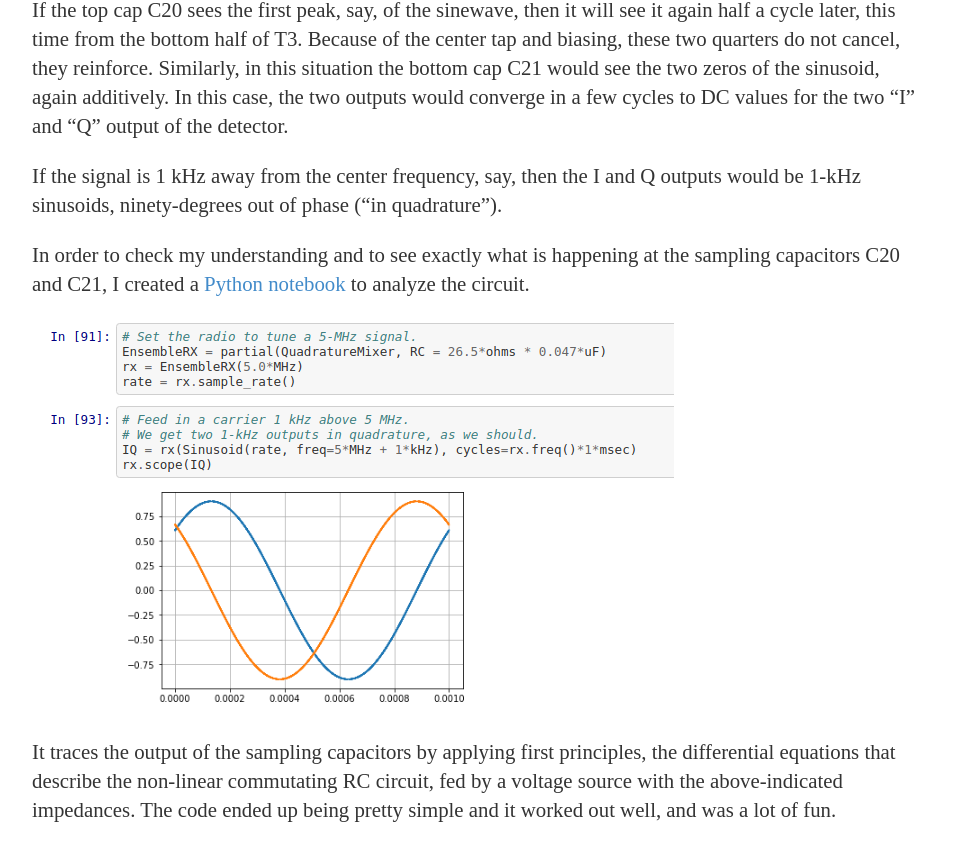
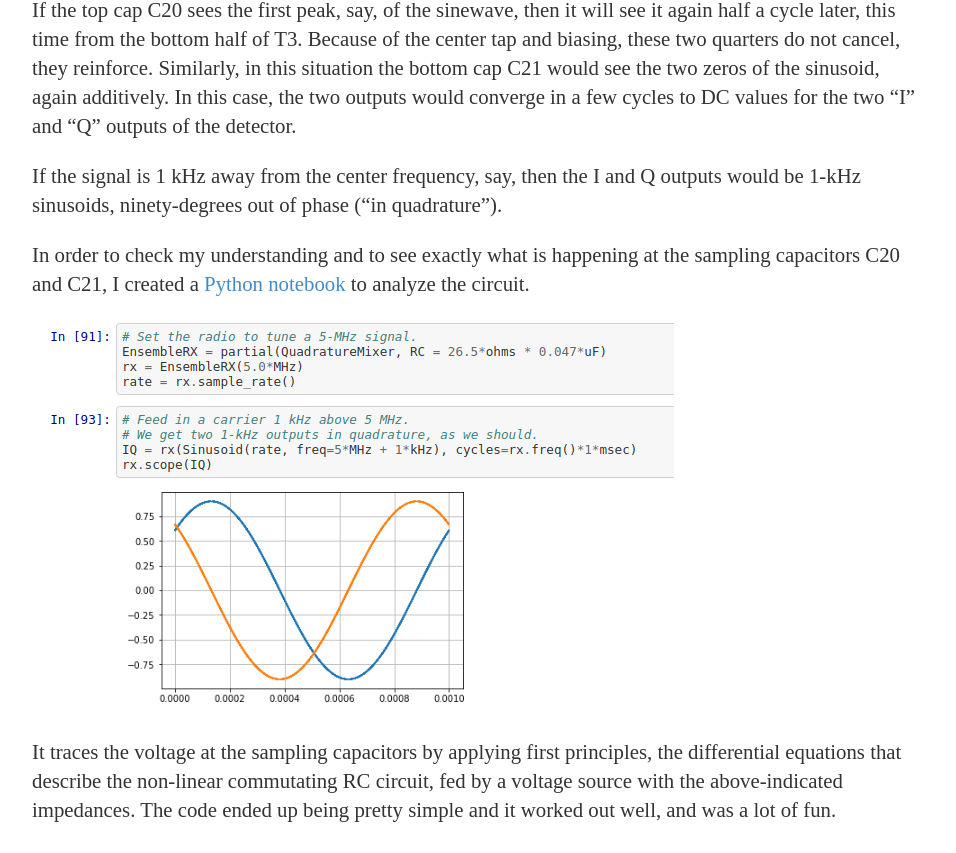
Before and after one commit to ttdoucet/ttdoucet.github.io, a Jekyll site: the page built from softrock/index.md, in a window 1280 px wide. Shown: the part 3955-4808 px from the top of the page, without its empty margins (160-1116 px from the left). Built offline with Jekyll 4.4.1, drawn with Linux system fonts in a browser that asks for light colours.

Commit message:
Minor changes.

```diff
--- a/css/main.css
+++ b/css/main.css
@@ -19,6 +19,6 @@
 
 /* CV */
 .cv { margin: 0px 0px 60px; }
-.cv address, .cv p { font-size: 1.5em; }
+.cv address, .cv p { font-size: 1.3em; }
 
 figcaption { font-size: 1.25em; }
--- a/softrock/index.md
+++ b/softrock/index.md
@@ -70,7 +70,7 @@
 they reinforce.  Similarly, in this situation the bottom cap C21 would
 see the two zeros of the sinusoid, again additively.  In this case,
 the two outputs would converge in a few cycles to DC values for the
-two "I" and "Q" output of the detector.
+two "I" and "Q" outputs of the detector.
 
 If the signal is 1 kHz away from the center frequency, say, then the I and Q
 outputs would be 1-kHz sinusoids, ninety-degrees out of phase ("in quadrature").
@@ -81,7 +81,7 @@
 
 <img style="display:block;" src="docs/qsd-nb-1.png" />
 
-It traces the output of the sampling capacitors by applying first principles,
+It traces the voltage at the sampling capacitors by applying first principles,
 the differential equations that describe the non-linear commutating RC circuit,
 fed by a voltage source with the above-indicated impedances.  The code ended
 up being pretty simple and it worked out well, and was a lot of fun.
```
